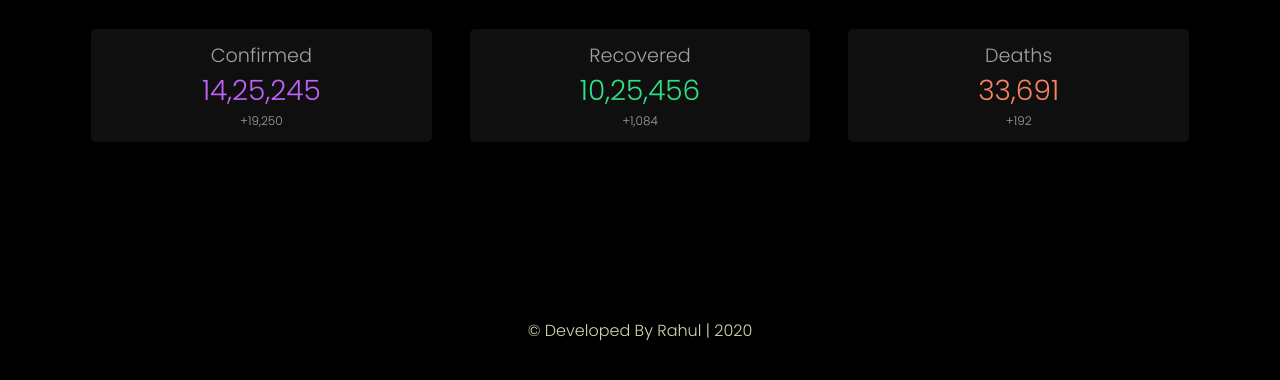
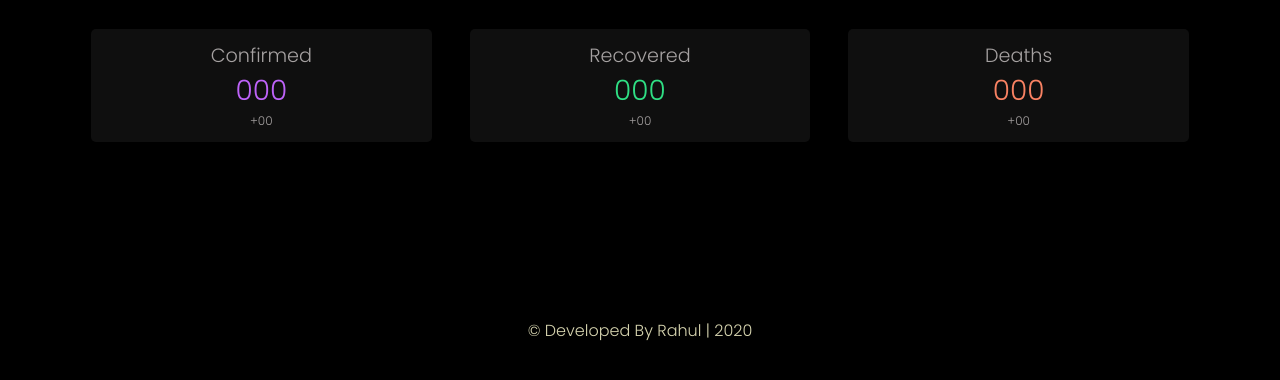
Before and after one commit to rahulk31/CoronaTracker, a plain HTML site: page index.html in a window 1280 px wide. Shown: the part 292-672 px from the top of the page. Drawn offline with Linux system fonts and the light colour scheme.

Commit message:
Update index.html

```diff
--- a/index.html
+++ b/index.html
@@ -48,18 +48,18 @@
     <section class="data-display">
       <div class="cards">
         <p class="lheading">Confirmed</p>
-        <p class="numbers1">14,25,245</p>
-        <p class="small-numbers lheading" id="newConfirmed">+19,250</p>
+        <p class="numbers1">000</p>
+        <p class="small-numbers lheading" id="newConfirmed">+00</p>
       </div>
       <div class="cards">
         <p class="lheading">Recovered</p>
-        <p class="numbers2">10,25,456</p>
-        <p class="small-numbers lheading" id="newRecovered">+1,084</p>
+        <p class="numbers2">000</p>
+        <p class="small-numbers lheading" id="newRecovered">+00</p>
       </div>
       <div class="cards">
         <p class="lheading">Deaths</p>
-        <p class="numbers3">33,691</p>
-        <p class="small-numbers lheading" id="newDeaths">+192</p>
+        <p class="numbers3">000</p>
+        <p class="small-numbers lheading" id="newDeaths">+00</p>
       </div>
     </section>
 
```
